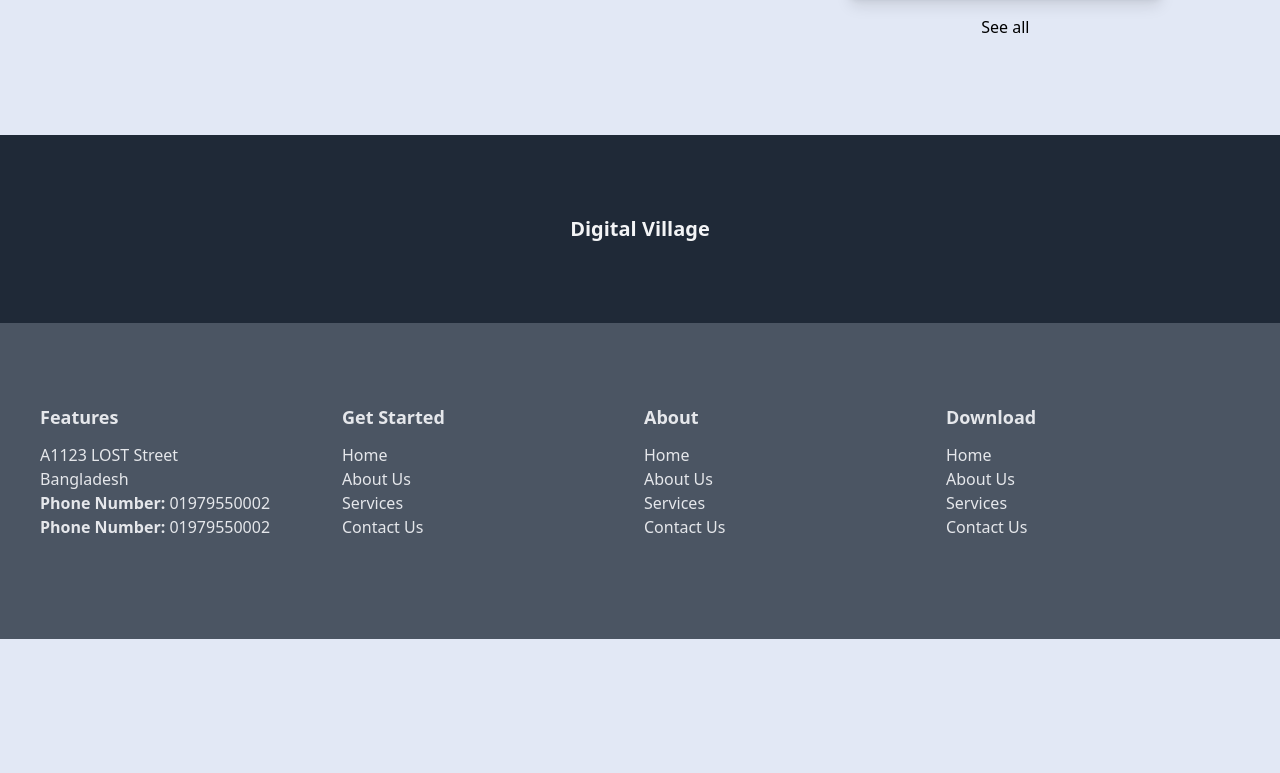
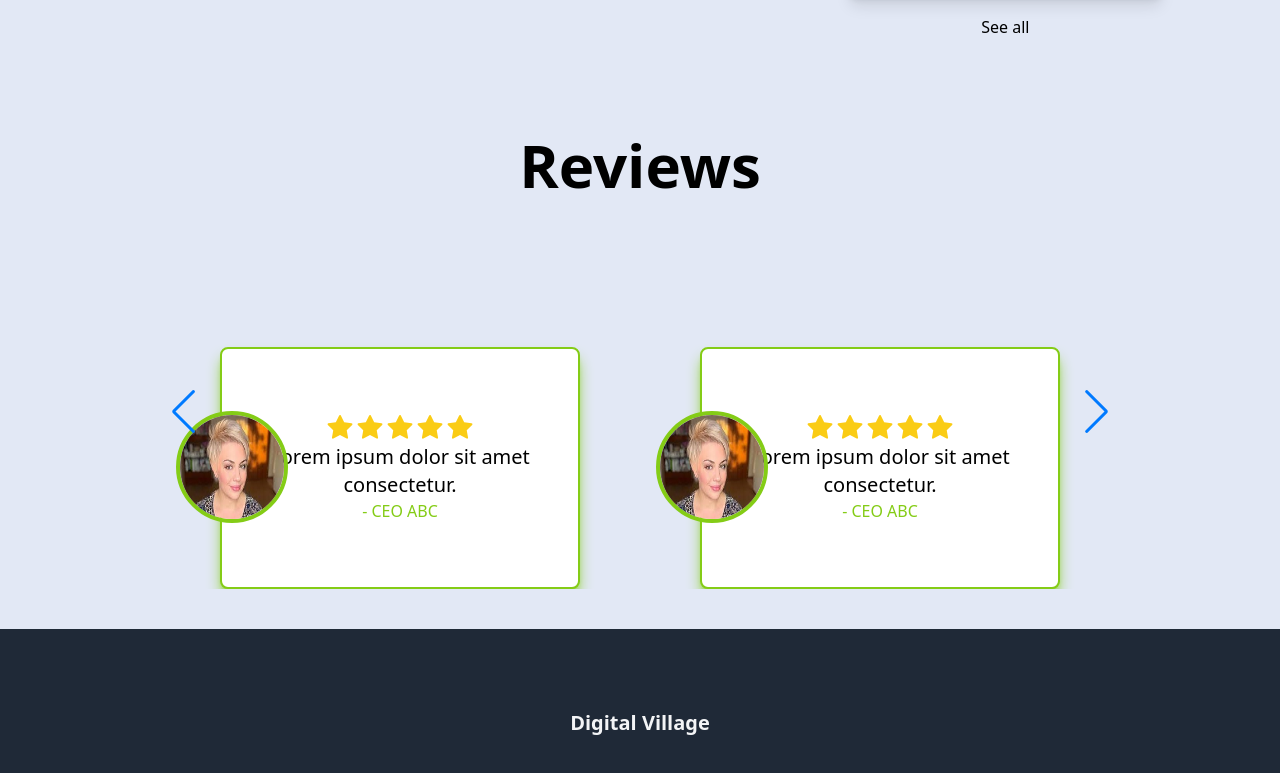
Before and after one commit to akhlakuzzalal/digital_village_front-end, a React (Create React App) app: page / in a window 1280 px wide. Shown: the part 1749-2522 px from the top of the page. Before the commit the page ends 2388 px from the top, so only its background shows below. Built offline with nearby package versions, Linux system fonts and the light colour scheme.

Commit message:
[ADD] Review section

```diff
--- a/src/Pages/shared/Home/Home.jsx
+++ b/src/Pages/shared/Home/Home.jsx
@@ -3,6 +3,7 @@ import Footer from '../Home/Footer/Footer';
 import Header from '../Home/Header/Header';
 import LatestNews from '../Home/LatestNews/LatestNews';
 import Banner from './Banner/Banner';
+import Reviews from './Reviews/Reviews';
 
 const Home = () => {
   return (
@@ -10,6 +11,7 @@ const Home = () => {
       <Header />
       <Banner />
       <LatestNews />
+      <Reviews />
       <Footer />
     </div>
   );
--- /dev/null
+++ b/src/Pages/shared/Home/Review/Review.jsx
@@ -0,0 +1,44 @@
+import React from 'react';
+//import icon
+import { AiFillStar } from 'react-icons/ai';
+//import image
+import client1 from '../../../../Images/review.jpg';
+
+const Review = () => {
+  return (
+    <div className="w-3/4 static ">
+      <div className="w-16 md:w-28  relative top-9 -right-6  md:top-44 md:right-11 ">
+        <img
+          className="w-full rounded-full border-4 border-lime-500"
+          src={client1}
+          alt=""
+        />
+      </div>
+      <div className="bg-white border-2 rounded-lg text-center py-9  md:py-16 shadow-lg shadow-lime-500 border-lime-500">
+        <ul className="flex justify-center text-yellow-400 heading_sm md:heading_md">
+          <li>
+            <AiFillStar />
+          </li>
+          <li>
+            <AiFillStar />
+          </li>
+          <li>
+            <AiFillStar />
+          </li>
+          <li>
+            <AiFillStar />
+          </li>
+          <li>
+            <AiFillStar />
+          </li>
+        </ul>
+        <p className="Neutral-500 md:heading_sm px-0 md:px-8">
+          Lorem ipsum dolor sit amet consectetur.
+        </p>
+        <p className="text-lime-500">- CEO ABC</p>
+      </div>
+    </div>
+  );
+};
+
+export default Review;
--- /dev/null
+++ b/src/Pages/shared/Home/Reviews/Reviews.jsx
@@ -0,0 +1,54 @@
+import React from 'react';
+// import required modules
+import { Autoplay, Navigation } from 'swiper';
+// Import Swiper styles
+import 'swiper/css';
+import 'swiper/css/navigation';
+// Import Swiper React components
+import { Swiper, SwiperSlide } from 'swiper/react';
+import Review from '../Review/Review';
+
+const Reviews = () => {
+  return (
+    <>
+      <h1 className="text-center heading_lg font-semibold">Reviews</h1>
+      <Swiper
+        slidesPerView={2}
+        slidesPerGroup={1}
+        spaceBetween={0}
+        centeredSlides={false}
+        autoplay={{
+          delay: 2500,
+          disableOnInteraction: false,
+        }}
+        navigation={true}
+        modules={[Autoplay, Navigation]}
+        className="mySwiper w-3/4  my-10"
+      >
+        <SwiperSlide className="flex justify-center">
+          <Review />
+        </SwiperSlide>
+        <SwiperSlide className="flex justify-center">
+          <Review />
+        </SwiperSlide>
+        <SwiperSlide className="flex justify-center">
+          <Review />
+        </SwiperSlide>
+        <SwiperSlide className="flex justify-center">
+          <Review />
+        </SwiperSlide>
+        <SwiperSlide className="flex justify-center">
+          <Review />
+        </SwiperSlide>
+        <SwiperSlide className="flex justify-center">
+          <Review />
+        </SwiperSlide>
+        <SwiperSlide className="flex justify-center">
+          <Review />
+        </SwiperSlide>
+      </Swiper>
+    </>
+  );
+};
+
+export default Reviews;
```
Also changed, not shown: src/App.js (+4 -4 lines), src/Images/review.jpg (added).
